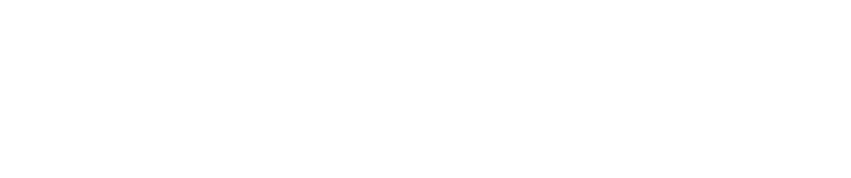
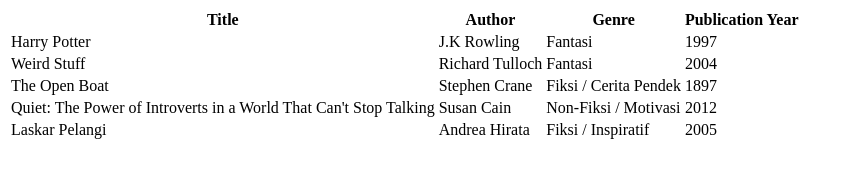
Before and after one commit to mrizkydp/freecodecamp-forms-and-tables-html-practice, a plain HTML site: page book-catalog-table/index.html in a window 1280 px wide. Shown: the whole page, without its empty margins (0-851 px from the left). Drawn offline with Linux system fonts and the light colour scheme.

Commit message:
feat : add table structure for book data
Create table with thead and thbody sections.
Include rows and columns to display book information.

```diff
--- a/book-catalog-table/index.html
+++ b/book-catalog-table/index.html
@@ -6,6 +6,47 @@
     <title>Book Catalog</title>
 </head>
 <body>
-
+    <table>
+        <thead>
+            <tr>
+                <th>Title</th>
+                <th>Author</th>
+                <th>Genre</th>
+                <th>Publication Year</th>
+            </tr>
+        </thead>
+        <tbody>
+            <tr>
+                <td>Harry Potter</td>
+                <td>J.K Rowling</td>
+                <td>Fantasi</td>
+                <td>1997</td>
+            </tr>
+            <tr>
+                <td>Weird Stuff</td>
+                <td>Richard Tulloch</td>
+                <td>Fantasi</td>
+                <td>2004</td>
+            </tr>
+            <tr>
+                <td>The Open Boat</td>
+                <td>Stephen Crane</td>
+                <td>Fiksi / Cerita Pendek</td>
+                <td>1897</td>
+            </tr>
+             <tr>
+                <td>Quiet: The Power of Introverts in a World That Can't Stop Talking</td>
+                <td>Susan Cain</td>
+                <td>Non-Fiksi / Motivasi</td>
+                <td>2012</td>
+            </tr>
+             <tr>
+                <td>Laskar Pelangi</td>
+                <td>Andrea Hirata</td>
+                <td>Fiksi / Inspiratif</td>
+                <td>2005</td>
+            </tr>
+        </tbody>
+    </table>
 </body>
 </html>
```
